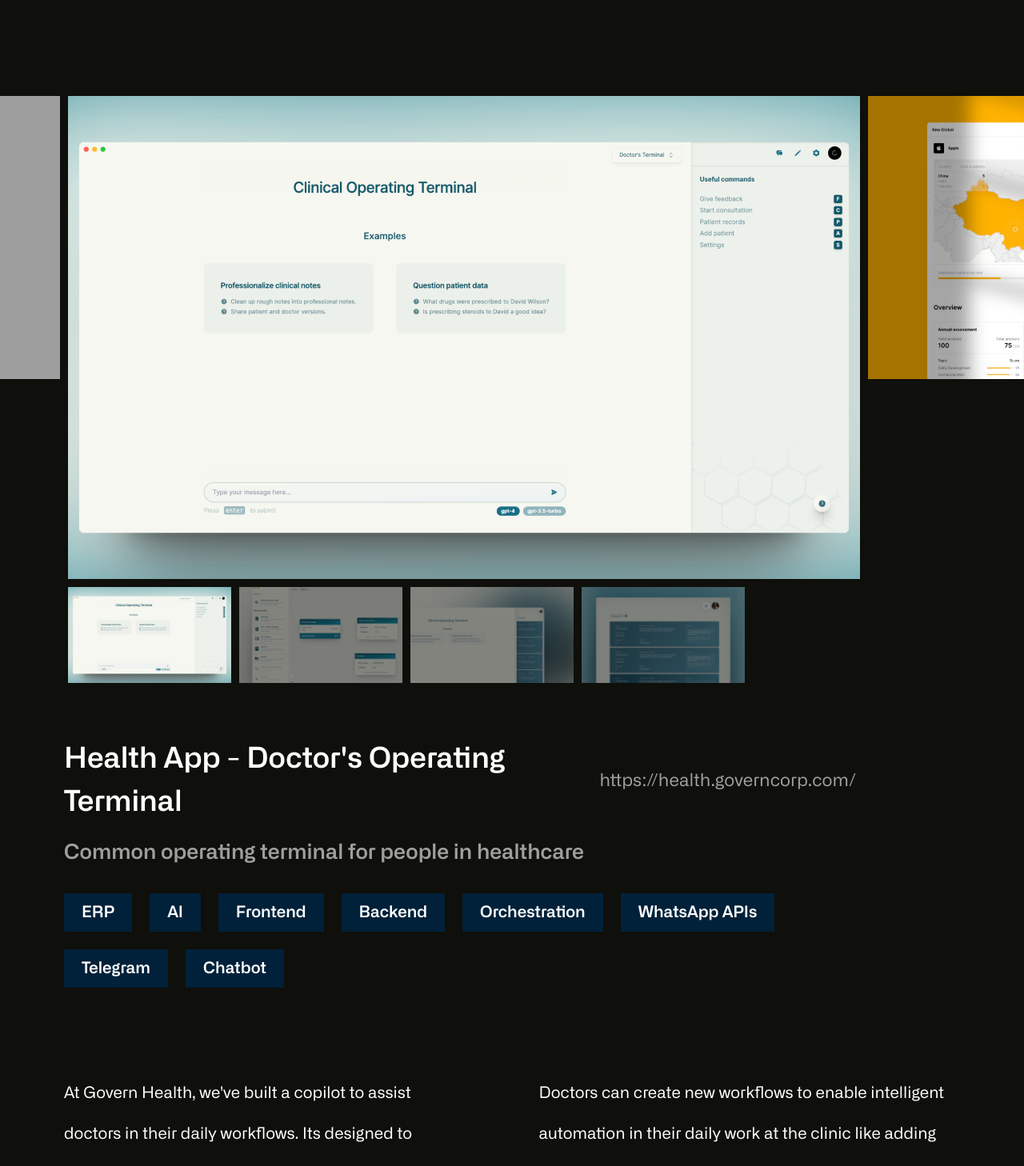
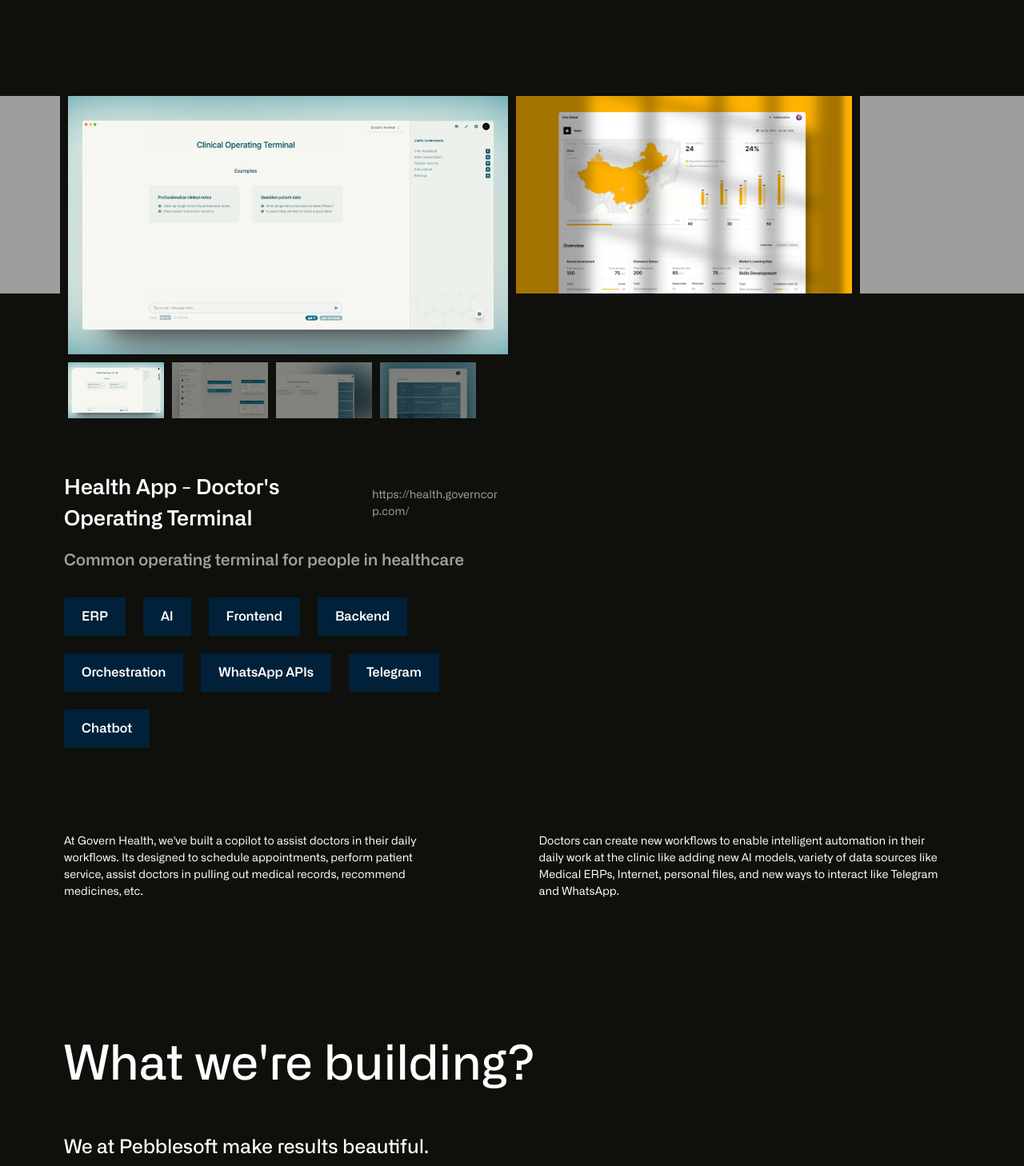
Before and after one commit to harisrab/pebblesoft-website, a Next.js app: page / in a window 1280 px wide. Shown: the part 700-2158 px from the top of the page at 80% size. Built offline with nearby package versions, Linux system fonts and the light colour scheme; grey boxes are pictures that could not be loaded.

Commit message:
style: :lipstick: adjust project carousel font styles

```diff
--- a/components/ProjectsCarousel.tsx
+++ b/components/ProjectsCarousel.tsx
@@ -274,7 +274,7 @@
 				? 284 * slideIndex + 10 * slideIndex - 32
 				: window.innerWidth < 1280
 				? 370 * slideIndex + 10 * slideIndex - 85
-				: 581 * slideIndex + 10 * slideIndex - 85) * -1;
+				: 420 * slideIndex + 10 * slideIndex - 85) * -1;
 
 		setCarouselPosition(newPosition);
 	};
@@ -288,7 +288,7 @@
 				? 284 + 10
 				: window.innerWidth < 1280
 				? 370 + 10
-				: 581 + 10;
+				: 420 + 10;
 
 		const draggedDistance = info.offset.x;
 
@@ -334,11 +334,11 @@
 									? 284 + 10 - 32
 									: window.innerWidth < 1280
 									? 370 + 10 - 85
-									: 581 + 10 - 85) * -1,
+									: 420 + 10 - 85) * -1,
 						}}
 						onDragEnd={handleDragEnd}
 						animate={{ x: carouselPosition }}
-						className={`w-fit h-[218px] sm:h-[294px] xl:h-[604px] relative flex place-content-start place-items-start gap-[10px] translate-x-[-262px] sm:translate-x-[-506px] touch-none`}
+						className={`w-fit h-[218px] sm:h-[294px] xl:h-[323px] relative flex place-content-start place-items-start gap-[10px] translate-x-[-262px] sm:translate-x-[-506px] touch-none`}
 					>
 						{projects.map(({ title, images }, index) => (
 							<motion.div
@@ -346,8 +346,8 @@
 								layout
 								className={`${
 									index === currentSlide
-										? 'w-[357px] sm:w-[500px] xl:w-[990px] h-[218px] sm:h-[294px] xl:h-[604px]'
-										: 'w-[284px] sm:w-[370px] xl:w-[581px] h-[174px] sm:h-[217px] xl:h-[354px]'
+										? 'w-[357px] sm:w-[500px] xl:w-[550px] h-[218px] sm:h-[294px] xl:h-[323px]'
+										: 'w-[284px] sm:w-[370px] xl:w-[420px] h-[174px] sm:h-[217px] xl:h-[247px]'
 								}`}
 							>
 								<button
@@ -382,7 +382,7 @@
 							className='w-full'
 						>
 							{windowAvailable && (
-								<ul className='w-full xl:w-[990px] h-[100px] xl:h-[120px] mt-[10px] px-[5px] hidden sm:flex place-content-start place-items-start gap-[10px]'>
+								<ul className='w-full xl:w-[550px] h-[100px] xl:h-[70px] mt-[10px] px-[5px] hidden sm:flex place-content-start place-items-start gap-[10px]'>
 									{projects[currentSlide].images
 										.slice(0, window.innerWidth < 1280 ? 2 : 4)
 										.map((src, index) => (
@@ -390,7 +390,7 @@
 												<button
 													disabled={index === currentSlideImage}
 													onClick={() => setCurrentSlideImage(index)}
-													className='w-[170px] xl:w-[204px] h-full relative'
+													className='w-[170px] xl:w-[120px] h-full relative'
 													style={{
 														opacity: index === currentSlideImage ? 1 : 0.5,
 													}}
@@ -409,21 +409,21 @@
 										))}
 								</ul>
 							)}
-							<div className='w-full xl:w-[990px]'>
+							<div className='w-full xl:w-[550px]'>
 								<div className='mt-[53px] sm:mt-[68px] mb-[27px] sm:mb-[17px] flex flex-col xl:flex-row place-content-between place-items-start xl:place-items-center gap-3 xl:gap-20'>
-									<p className='font-semibold text-[30px] sm:text-[36px]'>
+									<p className='font-semibold text-[30px] sm:text-[26px]'>
 										{projects[currentSlide].title}
 									</p>
 									<Link href={projects[currentSlide].link}>
 										<a
 											target={'_blank'}
-											className='xl:max-w-[40%] text-[20px] sm:text-[22px] text-[#9f9f9f] hover:text-[#ffffff] inline-block break-words transition-colors duration-200'
+											className='xl:max-w-[30%] text-[20px] sm:text-[14px] text-[#9f9f9f] hover:text-[#ffffff] inline-block break-words transition-colors duration-200'
 										>
 											{projects[currentSlide].link}
 										</a>
 									</Link>
 								</div>
-								<p className='font-semibold text-[20px] sm:text-[26px] text-[#9f9f9f]'>
+								<p className='font-semibold text-[20px] sm:text-[20px] text-[#9f9f9f]'>
 									{projects[currentSlide].blurb}
 								</p>
 								<div className='mt-[59px] sm:mt-[31px] mb-[59px] sm:mb-[107px] flex flex-wrap place-content-start place-items-start gap-[12px] sm:gap-[22px]'>
@@ -431,7 +431,7 @@
 										(technology, index) => (
 											<span
 												key={index}
-												className='px-[22px] font-semibold text-[16px] sm:text-[20px] leading-[40px] sm:leading-[48px] bg-[#002139]'
+												className='px-[22px] font-semibold text-[16px] sm:text-[16px] leading-[40px] sm:leading-[48px] bg-[#002139]'
 											>
 												{technology}
 											</span>
@@ -440,10 +440,10 @@
 								</div>
 							</div>
 							<div className='w-[86vw] flex flex-col sm:flex-row place-content-between place-items-stretch gap-[73px] sm:gap-[143px]'>
-								<p className='font-normal text-[20px] leading-[51px]'>
+								<p className='font-normal text-[14px]'>
 									{projects[currentSlide].descOne}
 								</p>
-								<p className='font-normal text-[20px] leading-[51px]'>
+								<p className='font-normal text-[14px]'>
 									{projects[currentSlide].descTwo}
 								</p>
 							</div>
```
